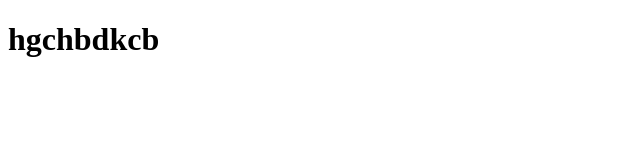
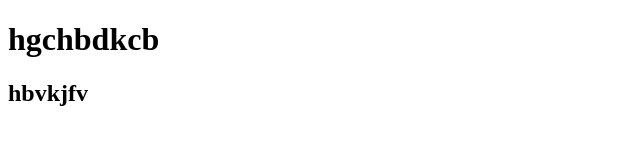
Before and after one commit to malavikathiruchelvam/git-first, a plain HTML site: page file1.html in a window 1280 px wide. Shown: the whole page, without its empty margins (0-640 px from the left). Drawn offline with Linux system fonts and the light colour scheme.

Commit message:
first change

```diff
--- a/file1.html
+++ b/file1.html
@@ -7,5 +7,6 @@
 </head>
 <body>
     <h1>hgchbdkcb</h1>
+    <h2>hbvkjfv</h2>
 </body>
 </html>
```
